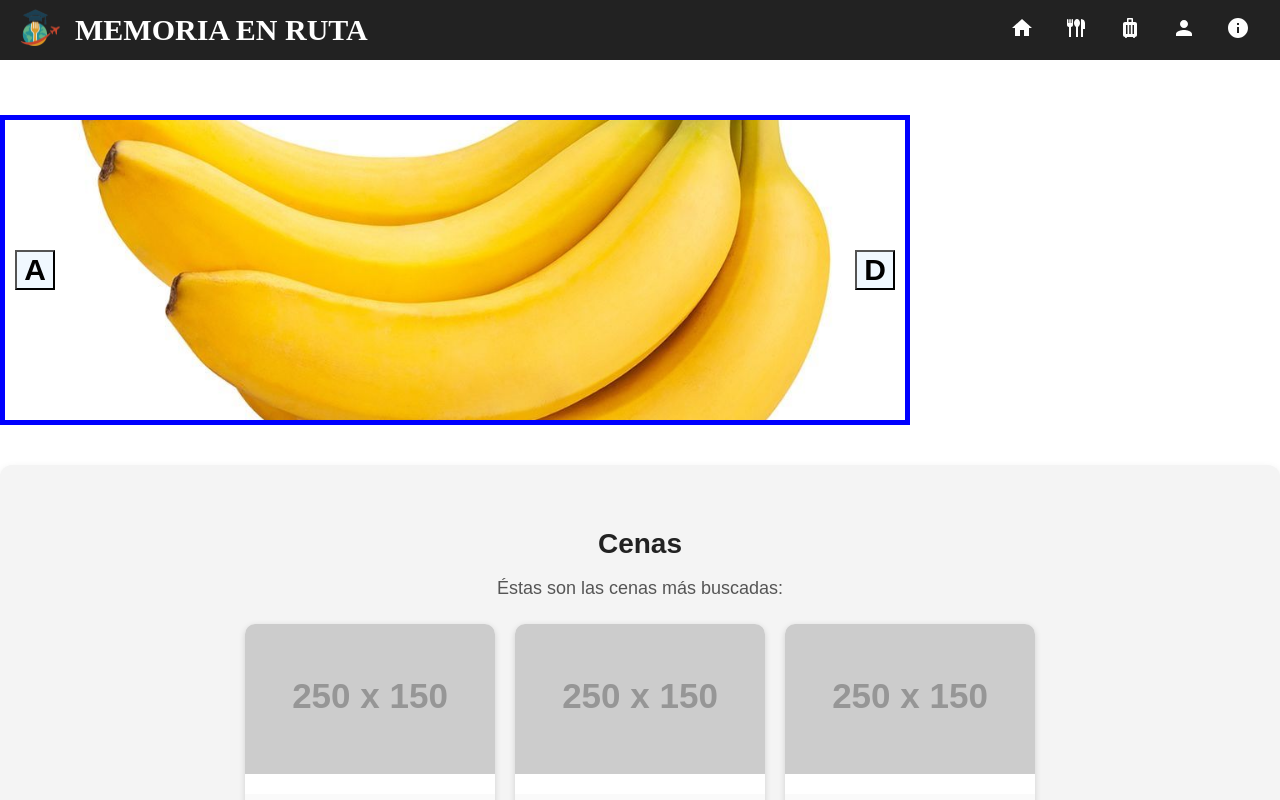
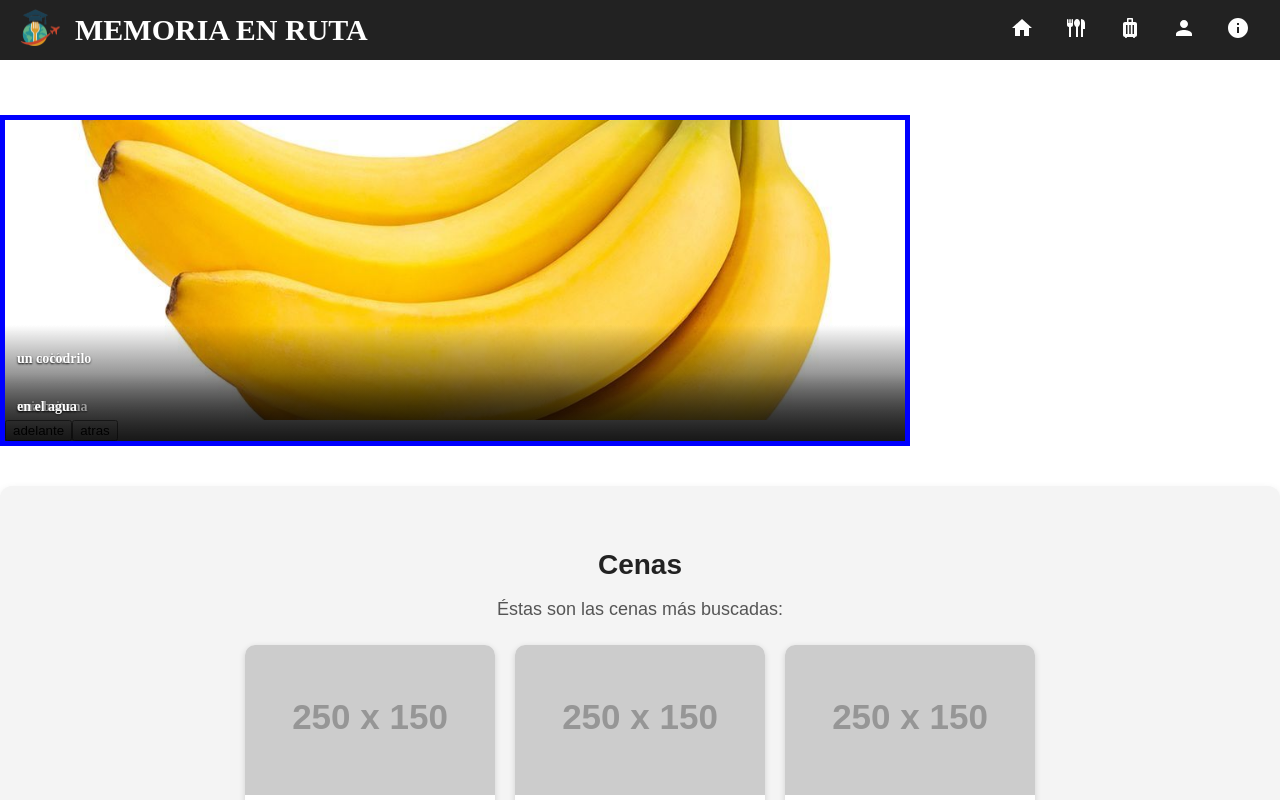
Before and after one commit to Fabricio3434/Proyecto-final-GT-Memoria-en-Ruta-, a React (Vite) app: page /home in a window 1280 px wide. Shown: the top 800 px of the page. Built offline with nearby package versions, Linux system fonts and the light colour scheme.

Commit message:
primer cambio

```diff
--- a/src/css/Carrusel.css
+++ b/src/css/Carrusel.css
@@ -42,3 +42,19 @@
 #izq {
     left: 10px;
 }
+.texto{
+    position: absolute;
+  left: 0;
+  right: 0;
+  bottom: 0; /* puedes usar top:0 o center si querés */
+  padding: 12px;
+  background: linear-gradient(180deg, rgba(0,0,0,0) 0%, rgba(0,0,0,0.55) 100%);
+  display: flex;
+  flex-direction: column;
+  gap: 4px;
+  color: white;
+  margin: 0;
+  font-weight: 600;
+  font-size: 14px;
+  text-shadow: 0 1px 2px rgba(0,0,0,0.6);
+}
--- a/src/jsx/carrusel.jsx
+++ b/src/jsx/carrusel.jsx
@@ -4,6 +4,9 @@ import '../css/Carrusel.css'
 import avion from '../private/avion.jpg'
 import banana from '../private/banana.jpg'
 import codri from '../private/codri.jpg'
+import { Contenido } from './contenido'
+import {Botond} from './botond'
+import {Botoni} from './botoni'
 
 
 export function Carrusel() {
@@ -33,24 +36,26 @@ export function Carrusel() {
             carrusel.style.marginLeft = "-100%"
         }, 500)
     }
+
+    const información = [{src: avion, alt: "avión", texto: ["un avión", "avioncito"]},
+{src: banana, alt: "banana", texto: ["una banana"]},
+{src: codri, alt: "codri", texto: ["un cocodrilo", "en el agua"]}
+]
     return (
         <>
             <div className='contenedor'>
                 <div className='carrusel' ref={carruselRef}>
-                    <div className="contenido">
-                        <img src={avion} alt='' className='img' />
-                    </div>
-                    <div className="contenido">
-                        <img src={banana} alt='' className='img' />
-                    </div>
-                    <div className="contenido">
-                        <img src={codri} alt='' className='img' />
-                    </div>
+                   {información.map((item, index)=>(
+   <Contenido
+   key={index}
+   src={item.src}
+   alt={item.alt}
+   texto= {item.texto}
+   />
+))}
                 </div>
-
-                <button className='botones' id='izq' onClick={moverIzquierda}> A </button>
-                <button className='botones' id='der' onClick={moverDerecha}> D </button>
-
+                <Botond onClick={moverDerecha}/>
+                <Botoni onClick={moverIzquierda}/>
             </div>
         </>
 
--- /dev/null
+++ b/src/jsx/contenido.jsx
@@ -0,0 +1,16 @@
+import '../css/Carrusel.css'
+export function Contenido ({src, alt, texto = []}){
+    return(
+        <>
+        <div className="contenido">
+<img src={src} alt={alt} className="img" />
+<div className="texto">
+{texto.map((linea, i)=>(
+    <p key={i}>{linea}</p>
+))}
+</div>
+        </div>
+        </>
+
+    )
+}
```
